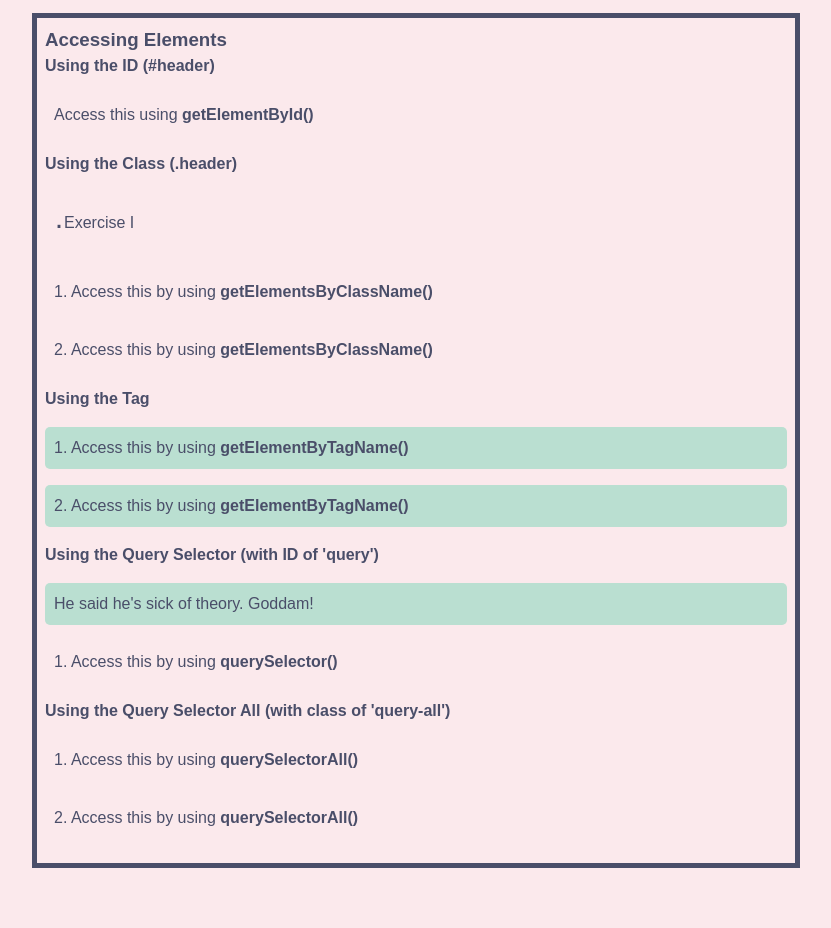
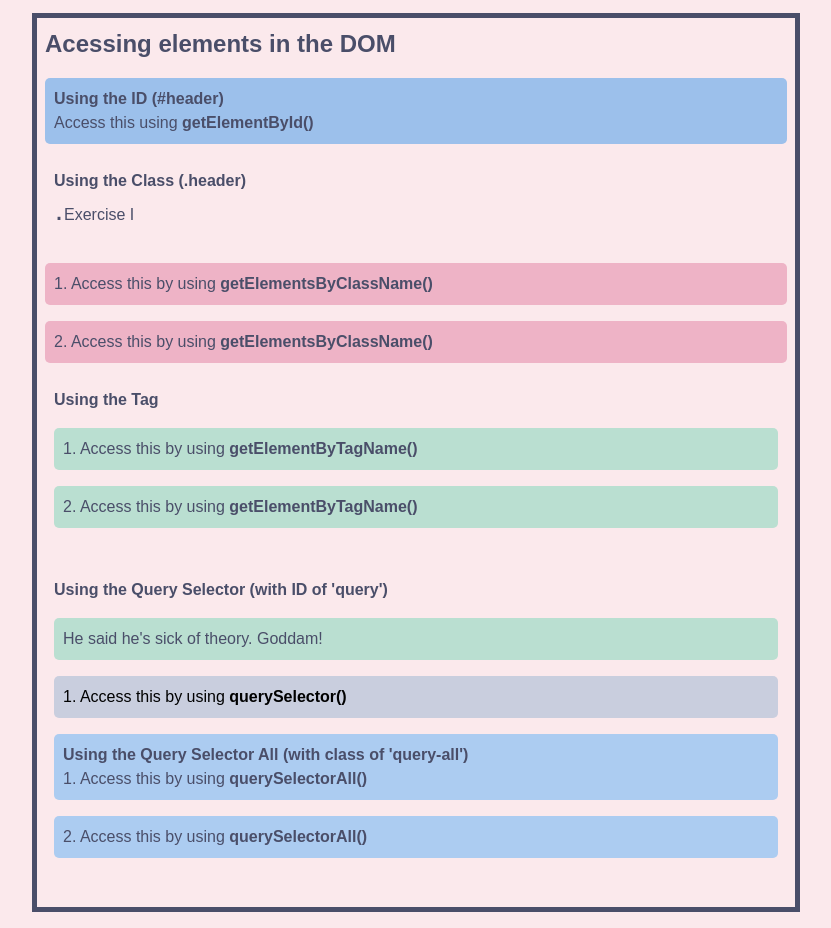
Before and after one commit to divertimentos/course-dom, a website built with Vite: page pages/dom/dom.html in a window 1280 px wide. Shown: the part 93-1021 px from the top of the page, without its empty margins (224-1055 px from the left). Before the commit the page ends 977 px from the top, so only its background shows below. Built offline with nearby package versions, Linux system fonts and the light colour scheme.

Commit message:
Fixes weird behaviors

```diff
--- a/pages/dom/dom.html
+++ b/pages/dom/dom.html
@@ -9,21 +9,22 @@
     <link rel="stylesheet" type="" href="../../style.css" />
     <link rel="stylesheet" type="" href="dom.css" />
     <script src="../../main.js" async></script>
+    <script src="dom.js" async></script>
   </head>
 
   <body>
     <div id="first-parent">
-      <h1><a href="../../index.html">DOM</a></h1>
+      <h1><a href="../../index.html"> DOM</a></h1>
     </div>
     <div id="list-container" class="elements">
-      <h3>Accessing Elements</h3>
+      <h2>Acessing elements in the DOM</h2>
+      <div id="header">
         <h4>Using the ID (#header)</h4>
-      <div id="header">
         <span>Access this using <strong>getElementById()</strong></span>
       </div>
 
+      <div>
         <h4>Using the Class (.header)</h4>
-      <div>
         <a href="tests/test_skeleton.html">Exercise I</a>
       </div>
       <div class="header">
@@ -39,20 +40,25 @@
         </span>
       </div>
 
+      <div>
         <h4>Using the Tag</h4>
         <p>1. Access this by using <strong>getElementByTagName()</strong></p>
         <p>2. Access this by using <strong>getElementByTagName()</strong></p>
+      </div>
 
+      <div>
         <h4>Using the Query Selector (with ID of 'query')</h4>
 
         <p>He said he's sick of theory. Goddam!</p>
 
         <div id="query">
-        <span> 1. Access this by using <strong>querySelector()</strong> </span>
+          <span>
+            1. Access this by using <strong>querySelector()</strong>
+          </span>
         </div>
 
+        <div class="query-all">
           <h4>Using the Query Selector All (with class of 'query-all')</h4>
-      <div class="query-all">
           <span>
             1. Access this by using <strong>querySelectorAll()</strong>
           </span>
@@ -64,5 +70,6 @@
           </span>
         </div>
       </div>
+    </div>
   </body>
 </html>
--- a/pages/dom/dom.js
+++ b/pages/dom/dom.js
@@ -1,9 +1,7 @@
 // getElementById
 function changeBackgroundById(idName, color) {
   const elem = document.getElementById(idName);
-  elem.style.color = color;
-  elem.style.textTransform = "uppercase";
-  elem.style.fontStyle = "italic";
+  elem.style.backgroundColor = color;
 }
 
 // getElementsByClassName
```
Lines whose indentation alone changed are shown as unchanged.
